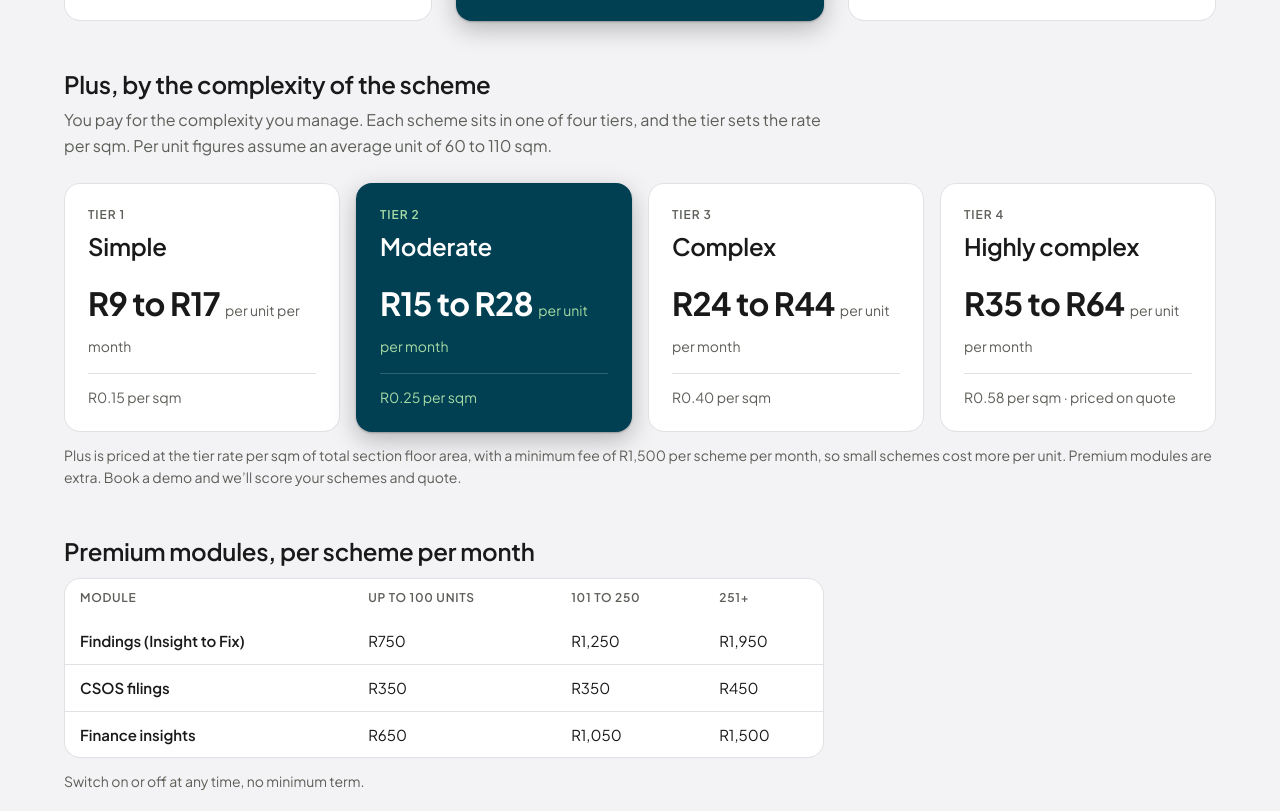
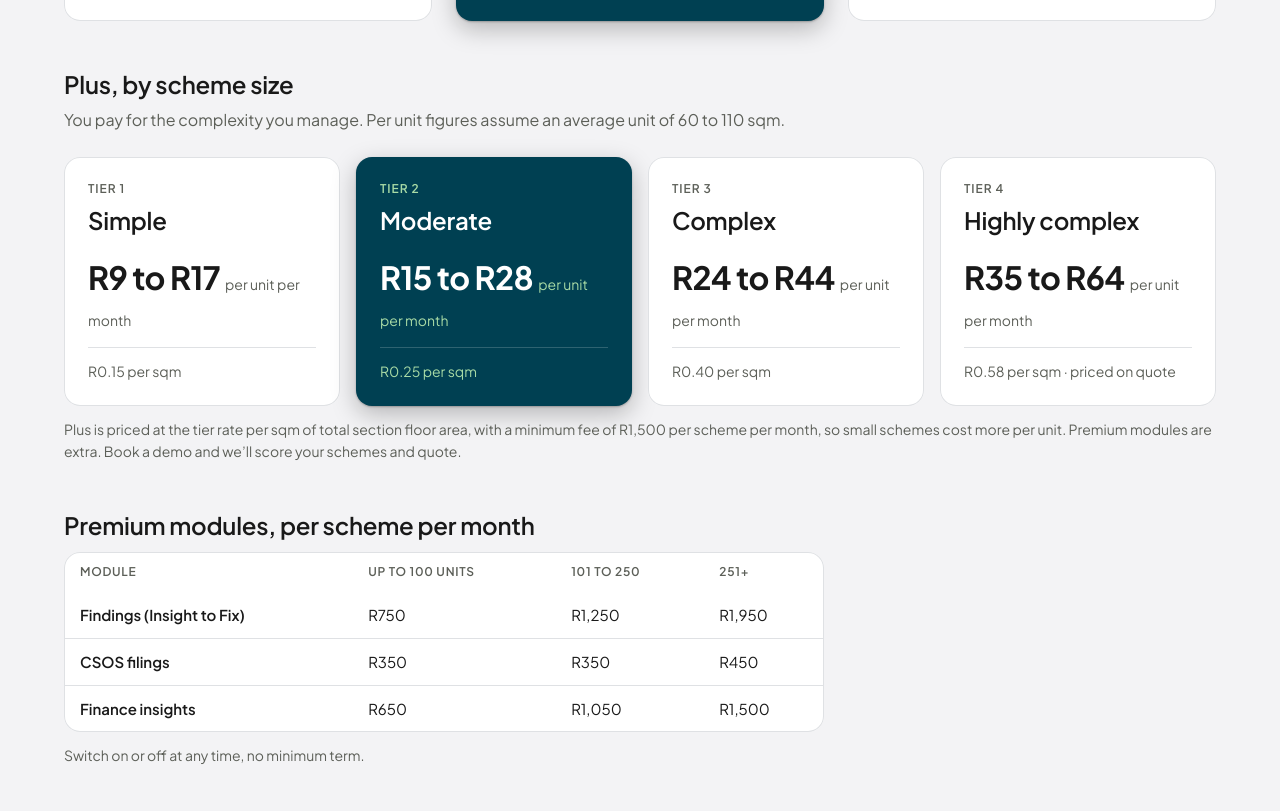
Before and after one commit to Stratava/MasterManagement, a plain HTML site: page index.html in a window 1280 px wide. Shown: the part 6160-6971 px from the top of the page. Drawn offline with nearby package versions, Linux system fonts and the light colour scheme.

Commit message:
Pricing: retitle tier section and shorten intro
Co-Authored-By: Claude Sonnet 5.5 <noreply@anthropic.com>

```diff
--- a/index.html
+++ b/index.html
@@ -300,8 +300,8 @@
       </div>
 
       <div>
-        <h3 id="price-tiers" class="mm-tier-name" style="margin: 0 0 8px;">Plus, by the complexity of the scheme</h3>
-        <p style="margin: 0 0 24px; font: 400 16px/26px var(--font-sans); color: var(--ink-muted); max-width: 760px;">You pay for the complexity you manage. Each scheme sits in one of four tiers, and the tier sets the rate per sqm. Per unit figures assume an average unit of 60 to 110 sqm.</p>
+        <h3 id="price-tiers" class="mm-tier-name" style="margin: 0 0 8px;">Plus, by scheme size</h3>
+        <p style="margin: 0 0 24px; font: 400 16px/26px var(--font-sans); color: var(--ink-muted); max-width: 760px;">You pay for the complexity you manage. Per unit figures assume an average unit of 60 to 110 sqm.</p>
         <div class="price-tiers">
         <div class="mm-tier">
           <span class="mm-tier-label">Tier 1</span>
```
